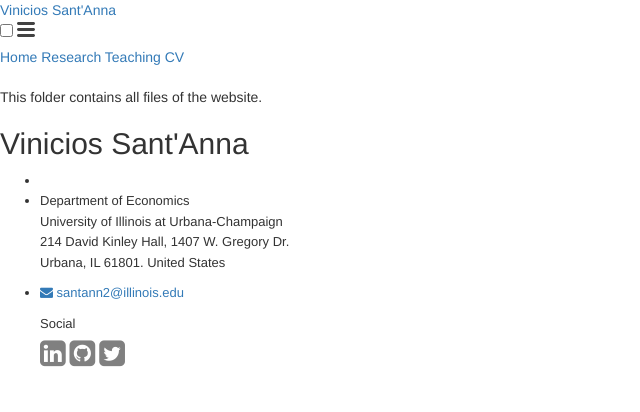
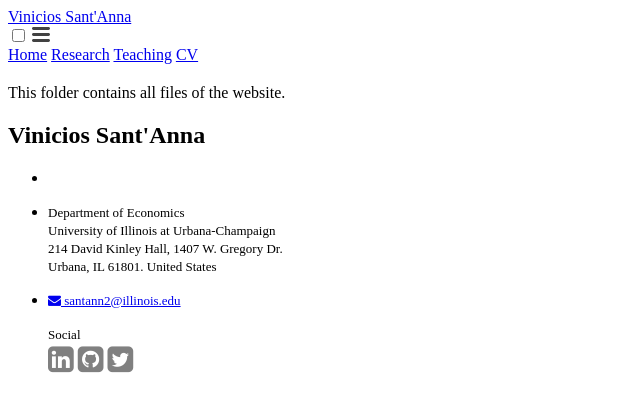
Before and after one commit to vpsantanna/vpsantanna.github.io, a Jekyll site: the page built from files/readme.md, in a window 1280 px wide. Shown: the top 412 px of the page, without its empty margins (0-640 px from the left). Built offline with Jekyll 4.4.1, drawn with Linux system fonts in a browser that asks for light colours; our own code applies the rules of GitHub Pages for plain Markdown files; a script that is not in the unit is left out.

Commit message:
Update head.html

```diff
--- a/_includes/head.html
+++ b/_includes/head.html
@@ -2,9 +2,6 @@
   <meta charset="utf-8">
   <meta http-equiv="X-UA-Compatible" content="IE=edge">
   <meta name="viewport" content="width=device-width, initial-scale=1">
-
-  <script src="https://ajax.googleapis.com/ajax/libs/jquery/3.4.0/jquery.min.js"></script>
-  <link rel="stylesheet" href="https://maxcdn.bootstrapcdn.com/bootstrap/3.4.0/css/bootstrap.min.css">
 
   <title>{% if page.title %}{{ page.title | escape }}{% else %}{{ site.title | escape }}{% endif %}</title>
   <meta name="description" content="{{ page.excerpt | default: site.description | strip_html | normalize_whitespace | truncate: 160 | escape }}">
```
